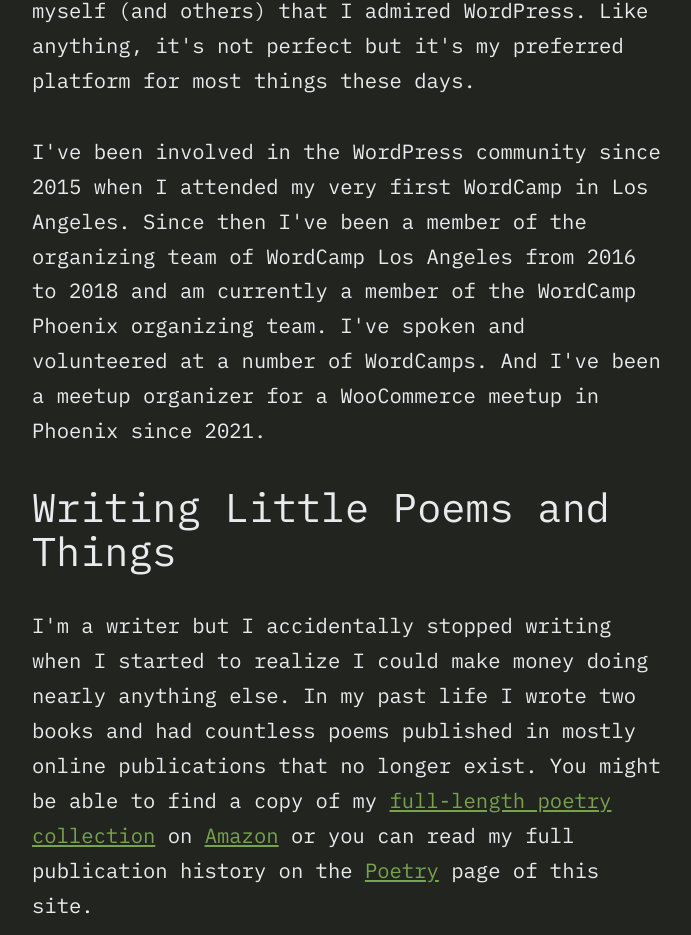
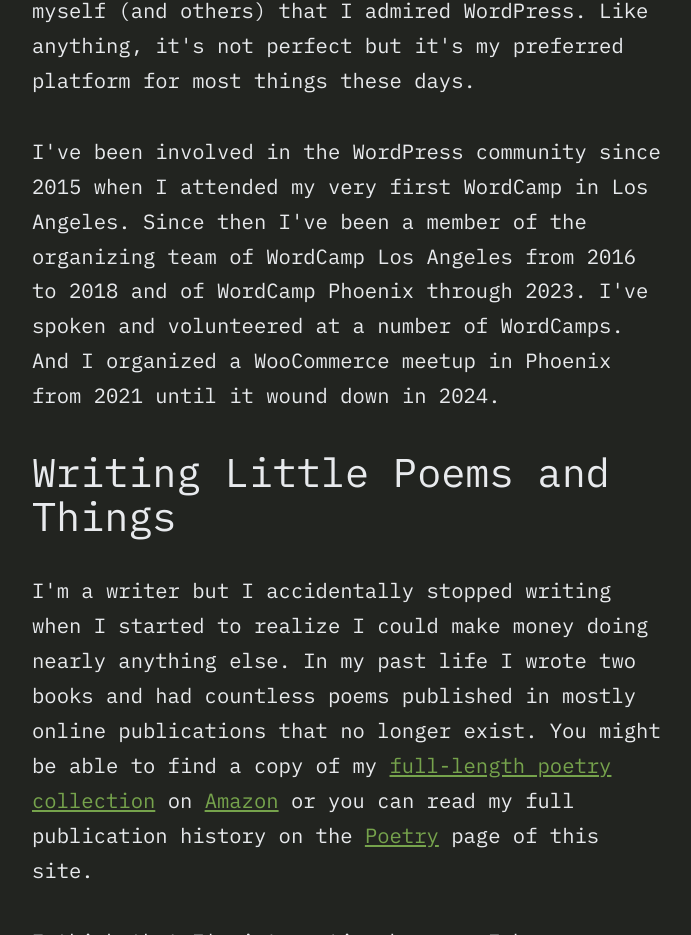
Before and after one commit to thomasplevy/tomweights.com, an Eleventy site: page src/about.md in a window 1280 px wide. Shown: the part 1311-2246 px from the top of the page, without its empty margins (288-979 px from the left). Built offline with nearby package versions, Linux system fonts and the light colour scheme; Eleventy itself is replaced by a stand-in of ours; files that its build step writes are made by us from their sources.

Commit message:
fix: update past community roles and author email

```diff
--- a/package.json
+++ b/package.json
@@ -6,7 +6,7 @@
     "type": "git",
     "url": "git+https://github.com/thomasplevy/tomweights.com.git"
   },
-  "author": "Thomas Patrick Levy <t.levy@moose.town>",
+  "author": "Thomas Patrick Levy <thomasplevy@gmail.com>",
   "license": "GPL-3.0",
   "bugs": {
     "url": "https://github.com/thomasplevy/tomweights.com/issues"
--- a/src/about.md
+++ b/src/about.md
@@ -13,7 +13,7 @@ I founded codeBOX, LLC in 2013 and for almost a decade served as the CTO, produc
 
 I've been using WordPress in some form or another since 2008. Initially I disliked WordPress because I insisted I should build everything from scratch. As I sought to build things from scratch I found myself reading WordPress code for inspiration. After a number of years of study I admitted to myself (and others) that I admired WordPress. Like anything, it's not perfect but it's my preferred platform for most things these days.
 
-I've been involved in the WordPress community since 2015 when I attended my very first WordCamp in Los Angeles. Since then I've been a member of the organizing team of WordCamp Los Angeles from 2016 to 2018 and am currently a member of the WordCamp Phoenix organizing team. I've spoken and volunteered at a number of WordCamps. And I've been a meetup organizer for a WooCommerce meetup in Phoenix since 2021.
+I've been involved in the WordPress community since 2015 when I attended my very first WordCamp in Los Angeles. Since then I've been a member of the organizing team of WordCamp Los Angeles from 2016 to 2018 and of WordCamp Phoenix through 2023. I've spoken and volunteered at a number of WordCamps. And I organized a WooCommerce meetup in Phoenix from 2021 until it wound down in 2024.
 
 ## Writing Little Poems and Things
 
```
